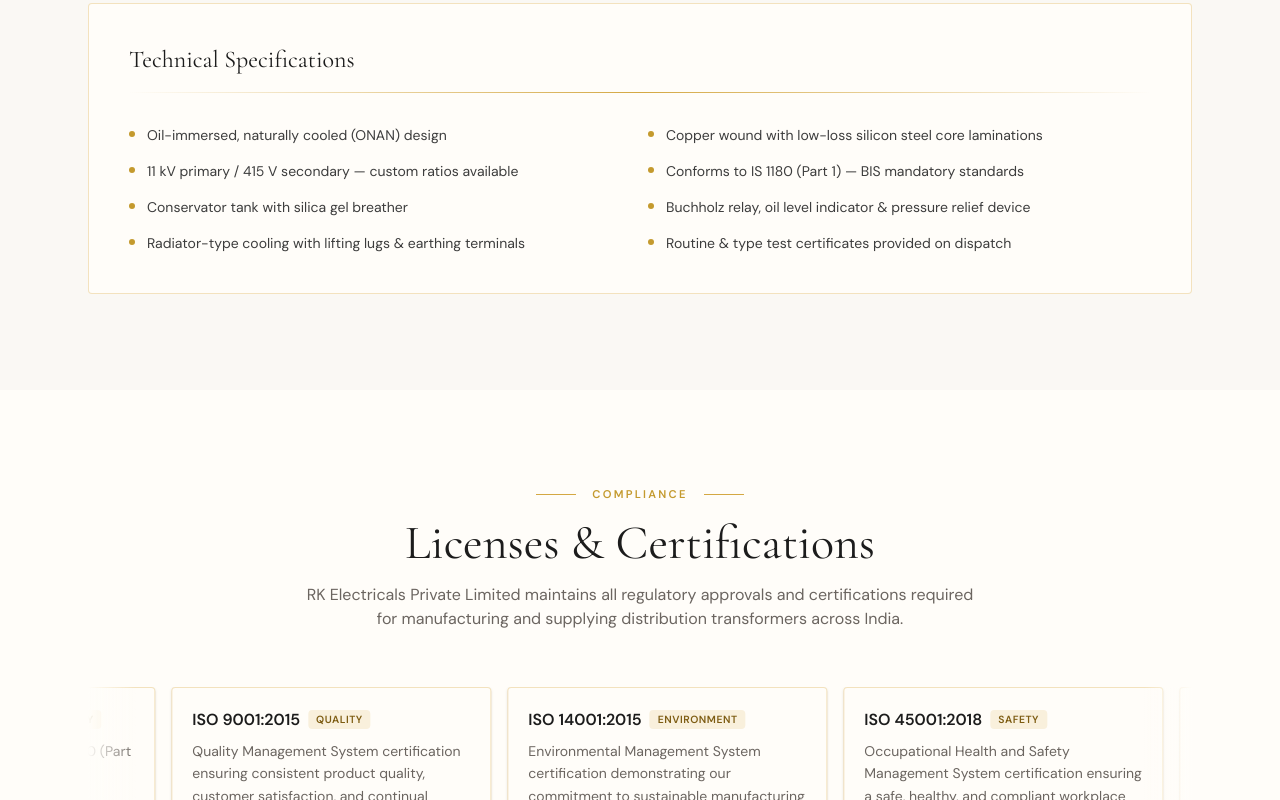
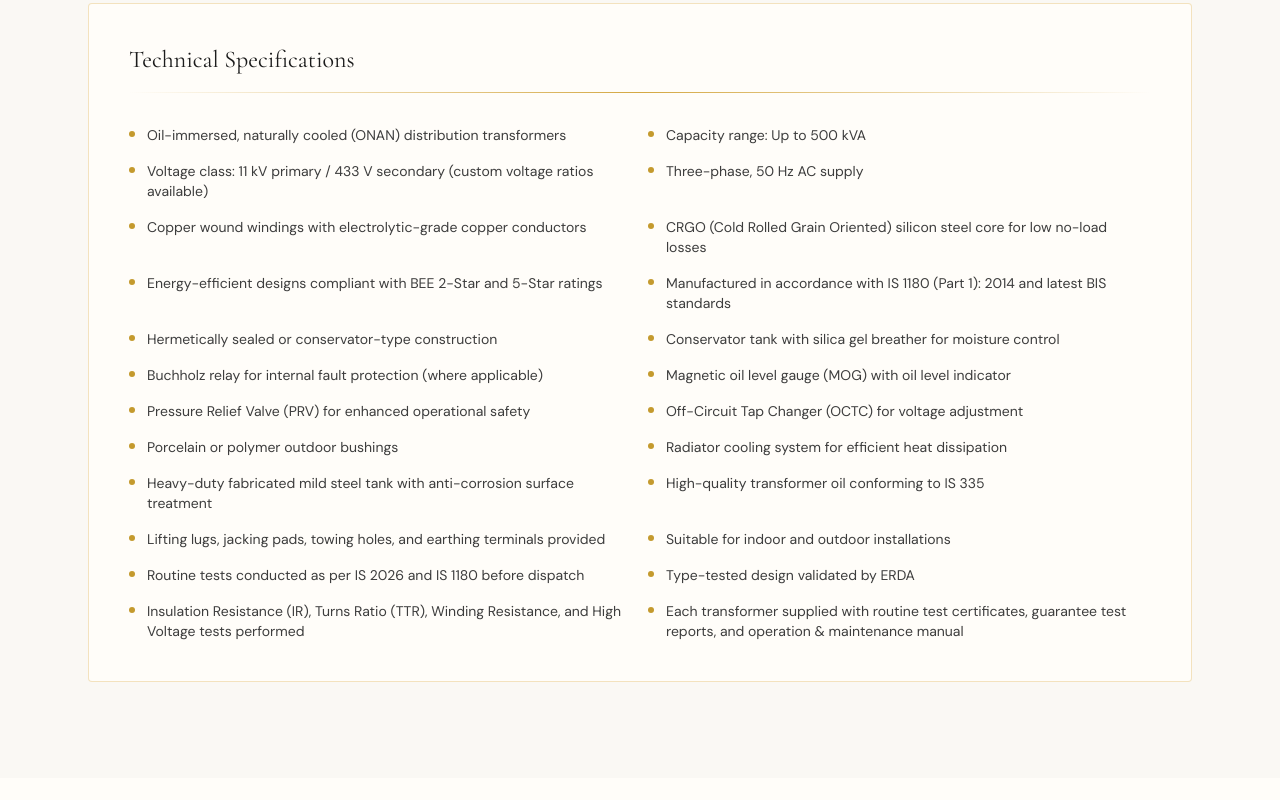
Before and after one commit to Chaitanyasulam/rk-electricals, a React (Vite) app: page / in a window 1280 px wide. Shown: the part 2720-3520 px from the top of the page. Built offline with nearby package versions, Linux system fonts and the light colour scheme.

Commit message:
Updated homepage5

```diff
--- a/src/components/Products.tsx
+++ b/src/components/Products.tsx
@@ -32,14 +32,30 @@
 ]
 
 const specs = [
-  'Oil-immersed, naturally cooled (ONAN) design',
-  'Copper wound with low-loss silicon steel core laminations',
-  '11 kV primary / 415 V secondary — custom ratios available',
-  'Conforms to IS 1180 (Part 1) — BIS mandatory standards',
-  'Conservator tank with silica gel breather',
-  'Buchholz relay, oil level indicator & pressure relief device',
-  'Radiator-type cooling with lifting lugs & earthing terminals',
-  'Routine & type test certificates provided on dispatch',
+  "Oil-immersed, naturally cooled (ONAN) distribution transformers",
+  "Capacity range: Up to 500 kVA",
+  "Voltage class: 11 kV primary / 433 V secondary (custom voltage ratios available)",
+  "Three-phase, 50 Hz AC supply",
+  "Copper wound windings with electrolytic-grade copper conductors",
+  "CRGO (Cold Rolled Grain Oriented) silicon steel core for low no-load losses",
+  "Energy-efficient designs compliant with BEE 2-Star and 5-Star ratings",
+  "Manufactured in accordance with IS 1180 (Part 1): 2014 and latest BIS standards",
+  "Hermetically sealed or conservator-type construction",
+  "Conservator tank with silica gel breather for moisture control",
+  "Buchholz relay for internal fault protection (where applicable)",
+  "Magnetic oil level gauge (MOG) with oil level indicator",
+  "Pressure Relief Valve (PRV) for enhanced operational safety",
+  "Off-Circuit Tap Changer (OCTC) for voltage adjustment",
+  "Porcelain or polymer outdoor bushings",
+  "Radiator cooling system for efficient heat dissipation",
+  "Heavy-duty fabricated mild steel tank with anti-corrosion surface treatment",
+  "High-quality transformer oil conforming to IS 335",
+  "Lifting lugs, jacking pads, towing holes, and earthing terminals provided",
+  "Suitable for indoor and outdoor installations",
+  "Routine tests conducted as per IS 2026 and IS 1180 before dispatch",
+  "Type-tested design validated by ERDA",
+  "Insulation Resistance (IR), Turns Ratio (TTR), Winding Resistance, and High Voltage tests performed",
+  "Each transformer supplied with routine test certificates, guarantee test reports, and operation & maintenance manual",
 ]
 
 export default function Products() {
```
